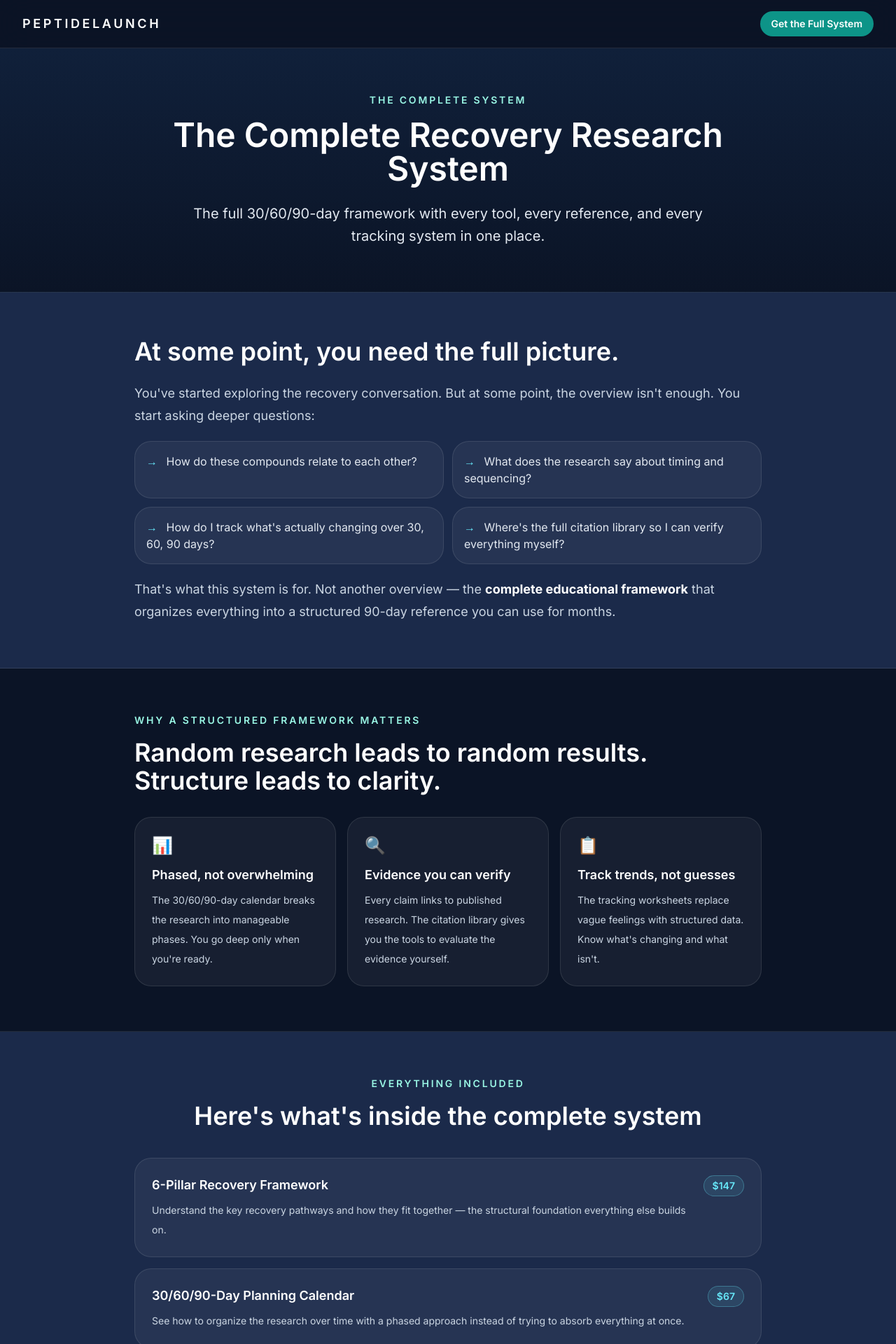
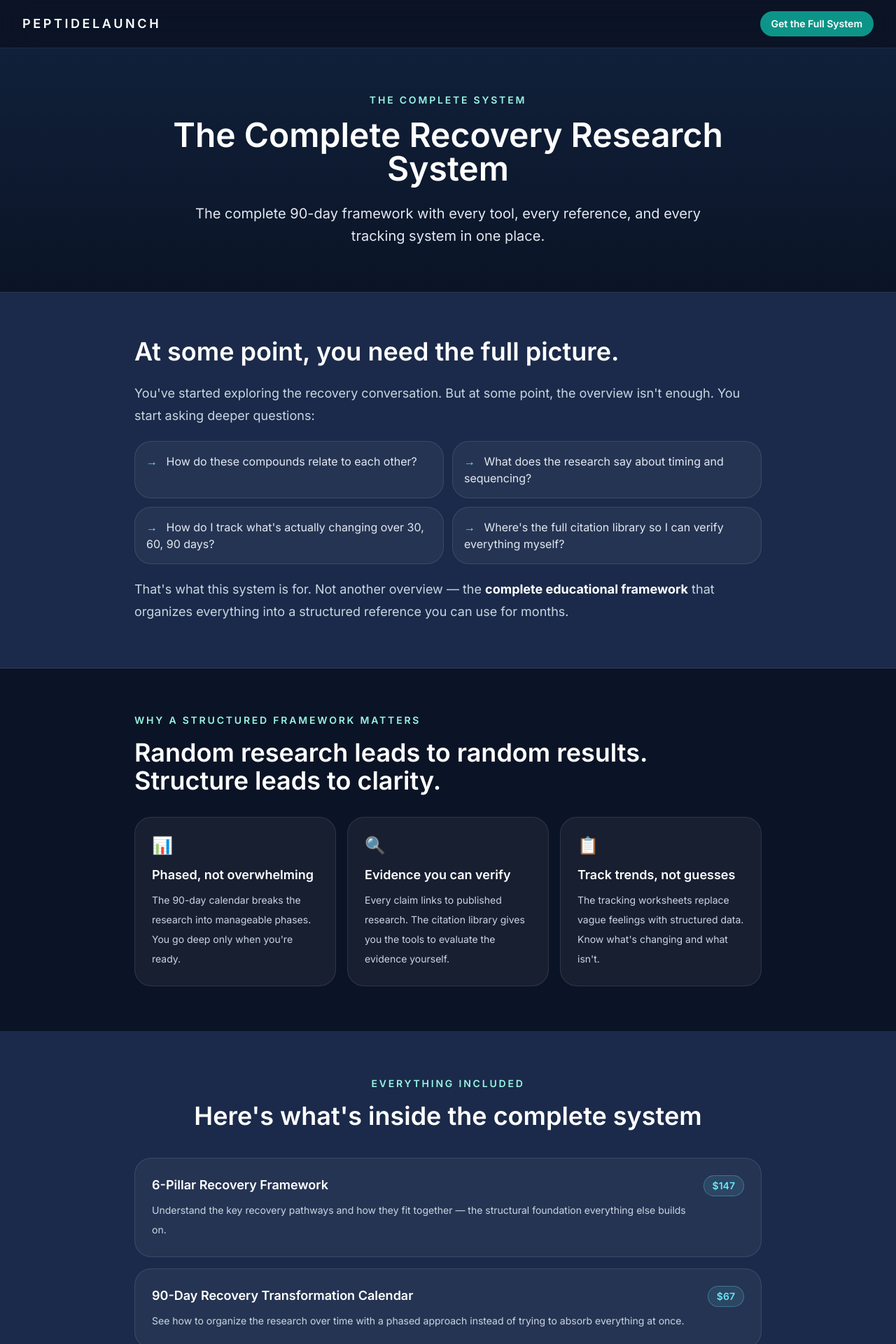
Before and after one commit to helix8bot/peptidelaunch-recovery, a Next.js app: page /upgrade in a window 1280 px wide. Shown: the top 1920 px of the page at 70% size. Built offline with nearby package versions, Linux system fonts and the light colour scheme.

Commit message:
Fix: rename 30/60/90 to 90-Day Recovery Transformation, clean metadata

```diff
--- a/app/layout.tsx
+++ b/app/layout.tsx
@@ -10,7 +10,7 @@ const inter = Inter({
 export const metadata: Metadata = {
   title: "PeptideLaunch Pain Recovery | Research-Backed Recovery Education",
   description:
-    "Research-backed educational landing page for the PeptideLaunch Pain Recovery funnel, including free guide opt-in, $17 tripwire, and $67 core offer.",
+    "Free research guide covering the 5 peptides most studied for recovery support. Education-first, citation-backed, organized clearly.",
 };
 
 export default function RootLayout({
--- a/app/upgrade/page.tsx
+++ b/app/upgrade/page.tsx
@@ -2,7 +2,7 @@ import type { Metadata } from "next";
 
 export const metadata: Metadata = {
   title: "The Complete Recovery Research System | PeptideLaunch",
-  description: "The full 30/60/90-day peptide recovery education framework. 6 pillars, 50+ citations, planning calendars, tracking worksheets, and complete research appendix.",
+  description: "The complete 90-day peptide recovery transformation system. 6 pillars, 50+ citations, planning calendars, tracking worksheets, and complete research appendix.",
 };
 
 const valueStack = [
@@ -12,7 +12,7 @@ const valueStack = [
     desc: "Understand the key recovery pathways and how they fit together — the structural foundation everything else builds on.",
   },
   {
-    name: "30/60/90-Day Planning Calendar",
+    name: "90-Day Recovery Transformation Calendar",
     value: "$67",
     desc: "See how to organize the research over time with a phased approach instead of trying to absorb everything at once.",
   },
@@ -100,7 +100,7 @@ export default function UpgradePage() {
             <p className="text-sm font-semibold uppercase tracking-[0.2em] text-[#99F6E4]">The complete system</p>
             <h1 className="mt-4 text-4xl font-semibold sm:text-5xl">The Complete Recovery Research System</h1>
             <p className="mx-auto mt-6 max-w-3xl text-xl leading-8 text-slate-200">
-              The full 30/60/90-day framework with every tool, every reference, and every tracking system in one place.
+              The complete 90-day framework with every tool, every reference, and every tracking system in one place.
             </p>
           </div>
         </section>
@@ -126,7 +126,7 @@ export default function UpgradePage() {
                 ))}
               </div>
               <p>
-                That&apos;s what this system is for. Not another overview — the <strong className="text-white">complete educational framework</strong> that organizes everything into a structured 90-day reference you can use for months.
+                That&apos;s what this system is for. Not another overview — the <strong className="text-white">complete educational framework</strong> that organizes everything into a structured reference you can use for months.
               </p>
             </div>
           </div>
@@ -142,7 +142,7 @@ export default function UpgradePage() {
                 {
                   icon: "📊",
                   title: "Phased, not overwhelming",
-                  desc: "The 30/60/90-day calendar breaks the research into manageable phases. You go deep only when you're ready.",
+                  desc: "The 90-day calendar breaks the research into manageable phases. You go deep only when you're ready.",
                 },
                 {
                   icon: "🔍",
@@ -200,7 +200,7 @@ export default function UpgradePage() {
                 href="#checkout-67"
                 className="mt-8 inline-block rounded-full bg-white px-10 py-4 text-lg font-semibold text-[#1B2A4A] transition hover:bg-slate-100"
               >
-                Unlock the Full 30/60/90-Day Recovery System
+                Unlock the 90-Day Recovery Transformation System
               </a>
             </div>
 
@@ -253,7 +253,7 @@ export default function UpgradePage() {
               href="#checkout-67"
               className="mt-8 inline-block rounded-full bg-[#0D9488] px-10 py-4 text-lg font-semibold text-white transition hover:bg-[#14B8A6]"
             >
-              Unlock the Full 30/60/90-Day Recovery System — $67
+              Unlock the 90-Day Recovery Transformation System — $67
             </a>
             <div className="mt-4 flex flex-wrap items-center justify-center gap-3 text-sm text-slate-400">
               <span>60-Day Research Guarantee</span>
```
